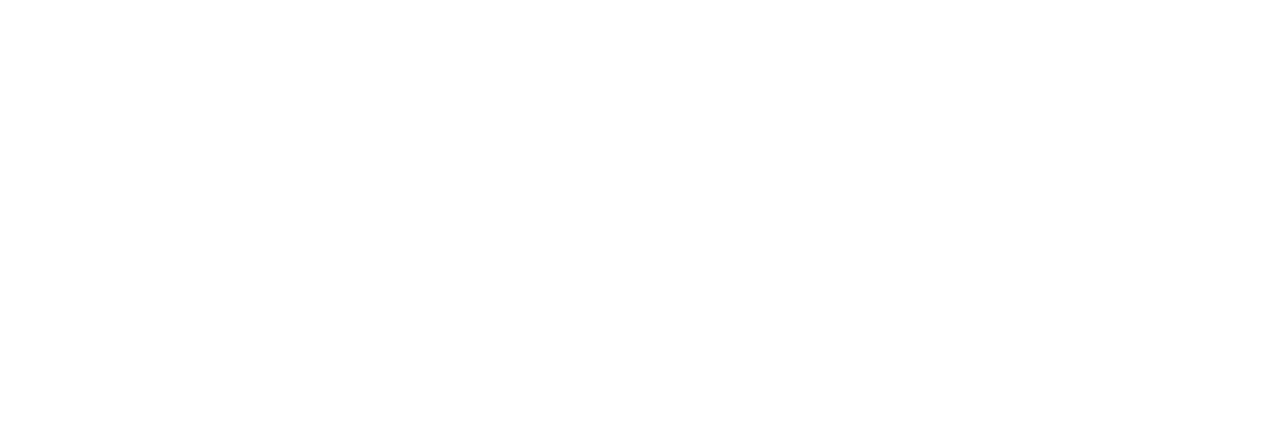
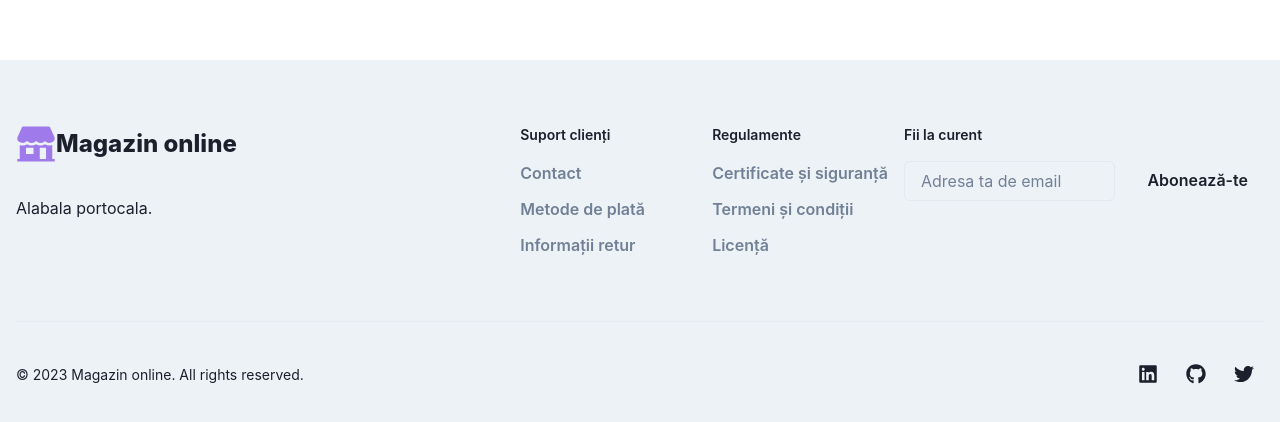
Before and after one commit to melissastoenica/Licenta, a React (Create React App) app in the folder client/: page /cart in a window 1280 px wide. Shown: the part 804-1226 px from the top of the page. Before the commit the page ends 864 px from the top, so only its background shows below. Built offline with nearby package versions, Linux system fonts and the light colour scheme.

Commit message:
Footer and LandingScreen

```diff
--- a/client/src/App.js
+++ b/client/src/App.js
@@ -4,6 +4,8 @@
 import ProductsScreen from './screens/ProductsScreen';
 import CartScreen from './screens/CartScreen';
 import ProductScreen from './screens/ProductScreen';
+import Footer from './components/Footer';
+import LandingScreen from './screens/LandingScreen';
 
 function App() {
   return (
@@ -12,11 +14,14 @@
         <NavBar />
         <main>
           <Routes>
+          <Route path='/' element={<LandingScreen />}></Route>
             <Route path='/products' element={<ProductsScreen />}></Route>
             <Route path='/product/:id' element={<ProductScreen />}></Route>
             <Route path='/cart' element={<CartScreen />}></Route>
           </Routes>
         </main>
+
+        <Footer />
       </Router>
     </ChakraProvider>
   );
--- /dev/null
+++ b/client/src/components/Footer.jsx
@@ -0,0 +1,87 @@
+import {
+  Button,
+  ButtonGroup,
+  Container,
+  Divider,
+  IconButton,
+  Input,
+  Stack,
+  Text,
+  useColorModeValue,
+  Box,
+  Flex,
+  Icon,
+} from '@chakra-ui/react';
+import { FaGithub, FaLinkedin, FaTwitter } from 'react-icons/fa';
+import { IoStorefrontSharp } from 'react-icons/io5';
+
+const Footer = () => (
+  <Box w='100%' bg={useColorModeValue('gray.100', 'gray.900')}>
+    <Container as='footer' role='contentinfo' maxW='7xl'>
+      <Stack
+        spacing='8'
+        direction={{ base: 'column', md: 'row' }}
+        justify='space-between'
+        py={{ base: '12', md: '16' }}
+      >
+        <Stack spacing={{ base: '6', md: '8' }} align='start'>
+          <Flex alignItems='center'>
+            <Icon as={IoStorefrontSharp} h={10} w={10} color='purple.400' />
+            <Text fontSize='2xl' fontWeight='extrabold'>
+              Magazin online
+            </Text>
+          </Flex>
+          <Text color='muted'>Alabala portocala.</Text>
+        </Stack>
+        <Stack direction={{ base: 'column-reverse', md: 'column', lg: 'row' }} spacing={{ base: '12', md: '8' }}>
+          <Stack direction='row' spacing='8'>
+            <Stack spacing='4' minW='36' flex='1'>
+              <Text fontSize='sm' fontWeight='semibold' color='subtle'>
+                Suport clienți
+              </Text>
+              <Stack spacing='3' shouldWrapChildren>
+                <Button variant='link'>Contact</Button>
+                <Button variant='link'>Metode de plată</Button>
+                <Button variant='link'>Informații retur</Button>
+              </Stack>
+            </Stack>
+            <Stack spacing='4' minW='36' flex='1'>
+              <Text fontSize='sm' fontWeight='semibold' color='subtle'>
+                Regulamente
+              </Text>
+              <Stack spacing='3' shouldWrapChildren>
+                <Button variant='link'>Certificate și siguranță</Button>
+                <Button variant='link'>Termeni și condiții</Button>
+                <Button variant='link'>Licență</Button>
+              </Stack>
+            </Stack>
+          </Stack>
+          <Stack spacing='4'>
+            <Text fontSize='sm' fontWeight='semibold' color='subtle'>
+              Fii la curent
+            </Text>
+            <Stack spacing='4' direction={{ base: 'column', sm: 'row' }} maxW={{ lg: '360px' }}>
+              <Input placeholder='Adresa ta de email' type='email' required />
+              <Button variant='primary' type='submit' flexShrink={0}>
+                Abonează-te
+              </Button>
+            </Stack>
+          </Stack>
+        </Stack>
+      </Stack>
+      <Divider />
+      <Stack pt='8' pb='12' justify='space-between' direction={{ base: 'column-reverse', md: 'row' }} align='center'>
+        <Text fontSize='sm' color='subtle'>
+          &copy; {new Date().getFullYear()} Magazin online. All rights reserved.
+        </Text>
+        <ButtonGroup variant='ghost'>
+          <IconButton as='a' href='#' aria-label='LinkedIn' icon={<FaLinkedin fontSize='1.25rem' />} />
+          <IconButton as='a' href='#' aria-label='GitHub' icon={<FaGithub fontSize='1.25rem' />} />
+          <IconButton as='a' href='#' aria-label='Twitter' icon={<FaTwitter fontSize='1.25rem' />} />
+        </ButtonGroup>
+      </Stack>
+    </Container>
+  </Box>
+);
+
+export default Footer;
--- a/client/src/components/NavBar.jsx
+++ b/client/src/components/NavBar.jsx
@@ -15,6 +15,7 @@
 import { Link as ReactLink } from 'react-router-dom';
 import { HamburgerIcon, CloseIcon, MoonIcon, SunIcon } from '@chakra-ui/icons';
 import { IoStorefrontSharp } from 'react-icons/io5';
+import { useState } from 'react';
 
 const links = [
   { linkName: 'Produse', path: '/products' },
@@ -37,6 +38,7 @@
 const NavBar = () => {
   const { isOpen, onClose, onOpen } = useDisclosure();
   const { colorMode, toggleColorMode } = useColorMode();
+  const [isHovering, setIsHovering] = useState(false);
   return (
     <Box bg={useColorModeValue('gray.100', 'gray.900')} px={4}>
       <Flex h={16} alignItems='center' justifyContent='space-between'>
@@ -48,16 +50,21 @@
         />
 
         <HStack>
-          <Link as={ReactLink} to='/'>
+          <Link
+            as={ReactLink}
+            to='/'
+            style={{ textDecoration: 'none' }}
+            onMouseEnter={() => setIsHovering(true)}
+            onMouseLeave={() => setIsHovering(false)}
+          >
             <Flex alignItems='center'>
-              <Icon as={IoStorefrontSharp} h={6} w={6} color='purple.400' />
+              <Icon as={IoStorefrontSharp} h={6} w={6} color={isHovering ? 'purple.900' : 'purple.400'} />
               <Text fontWeight='extrabold'> Magazin Online</Text>
             </Flex>
           </Link>
           <HStack as='nav' spacing={4} display={{ base: 'none', md: 'flex' }}>
             {links.map((link) => (
               <NavLink key={link.linkName} path={link.path}>
-                {' '}
                 {link.linkName}
               </NavLink>
             ))}
--- a/client/src/components/ProductCard.jsx
+++ b/client/src/components/ProductCard.jsx
@@ -105,7 +105,7 @@
           {product.price.toFixed(2)} lei
         </Box>
         <Tooltip label='Adaugă în coș' bg='white' placement='top' color='gray.800' fontSize='1.2em'>
-          <Button variant='ghost' display='flex' disabled={product.stock <= 0} onClick={() => addItem(product._id)}>
+          <Button variant='ghost' display='flex' isDisabled={product.stock === 0} onClick={() => addItem(product._id)}>
             <Icon as={FiShoppingCart} h={7} w={7} alignSelf='center' />
           </Button>
         </Tooltip>
--- a/client/src/screens/CartScreen.jsx
+++ b/client/src/screens/CartScreen.jsx
@@ -71,7 +71,7 @@
               <CartOrderSummary></CartOrderSummary>
               <HStack mt='6' fontWeight='semibold'>
                 <p>sau</p>
-                <Link as={ReactLink} to='./products' color={mode('purple.500', 'purple.200')}>
+                <Link as={ReactLink} to='/products' color={mode('purple.500', 'purple.200')}>
                   Continuă cumpărăturile
                 </Link>
               </HStack>
--- /dev/null
+++ b/client/src/screens/LandingScreen.jsx
@@ -0,0 +1,70 @@
+import {
+  Box,
+  Flex,
+  Heading,
+  HStack,
+  Icon,
+  Image,
+  Link,
+  Skeleton,
+  Stack,
+  useColorModeValue,
+  Text,
+} from '@chakra-ui/react';
+import { FaArrowRight } from 'react-icons/fa';
+import { Link as ReactLink } from 'react-router-dom';
+import { IoStorefrontSharp } from 'react-icons/io5';
+
+const LandingScreen = () => (
+  <Box maxW='8xl' mx='auto' px={{ base: '0', lg: '12' }} py={{ base: '0', lg: '12' }} minH='6xl'>
+    <Stack direction={{ base: 'column-reverse', lg: 'row' }} spacing={{ base: '0', lg: '20' }}>
+      <Box
+        width={{ lg: 'sm' }}
+        transform={{ base: 'translateY(-50%)', lg: 'none' }}
+        bg={{ base: useColorModeValue('purple.50', 'gray.700'), lg: 'transparent' }}
+        mx={{ base: '6', md: '8', lg: '0' }}
+        px={{ base: '6', md: '8', lg: '0' }}
+        py={{ base: '6', md: '8', lg: '12' }}
+      >
+        <Stack spacing={{ base: '8', lg: '10' }}>
+          <Stack spacing={{ base: '2', lg: '4' }}>
+            <Flex alignItems='center'>
+              <Icon as={IoStorefrontSharp} h={12} w={12} color={useColorModeValue('purple.500', 'purple.300')} />
+              <Text fontSize='4xl' fontWeight='bold'>
+                    Magazin online
+              </Text>
+            </Flex>
+            <Heading size='xl' fontWeight='normal'>
+              Alabala portocala
+            </Heading>
+          </Stack>
+          <HStack spacing='3'>
+            <Link
+              as={ReactLink}
+              to='/products'
+              color={useColorModeValue('purple.500', 'purple.300')}
+              fontWeight='bold'
+              fontSize='lg'
+            >
+              Descoperă acum produsele noastre
+            </Link>
+            <Icon color={useColorModeValue('purple.500', 'purple.300')} as={FaArrowRight} />
+          </HStack>
+        </Stack>
+      </Box>
+      <Flex flex='1' overflow='hidden'>
+        <Image
+          src='images/landing.jpg'
+          alt='Lovely Image'
+          fallback={<Skeleton />}
+          maxH='550px'
+          minW='300px'
+          objectFit='cover'
+          flex='1'
+        />
+      </Flex>
+    </Stack>
+  </Box>
+);
+
+export default LandingScreen;
```
